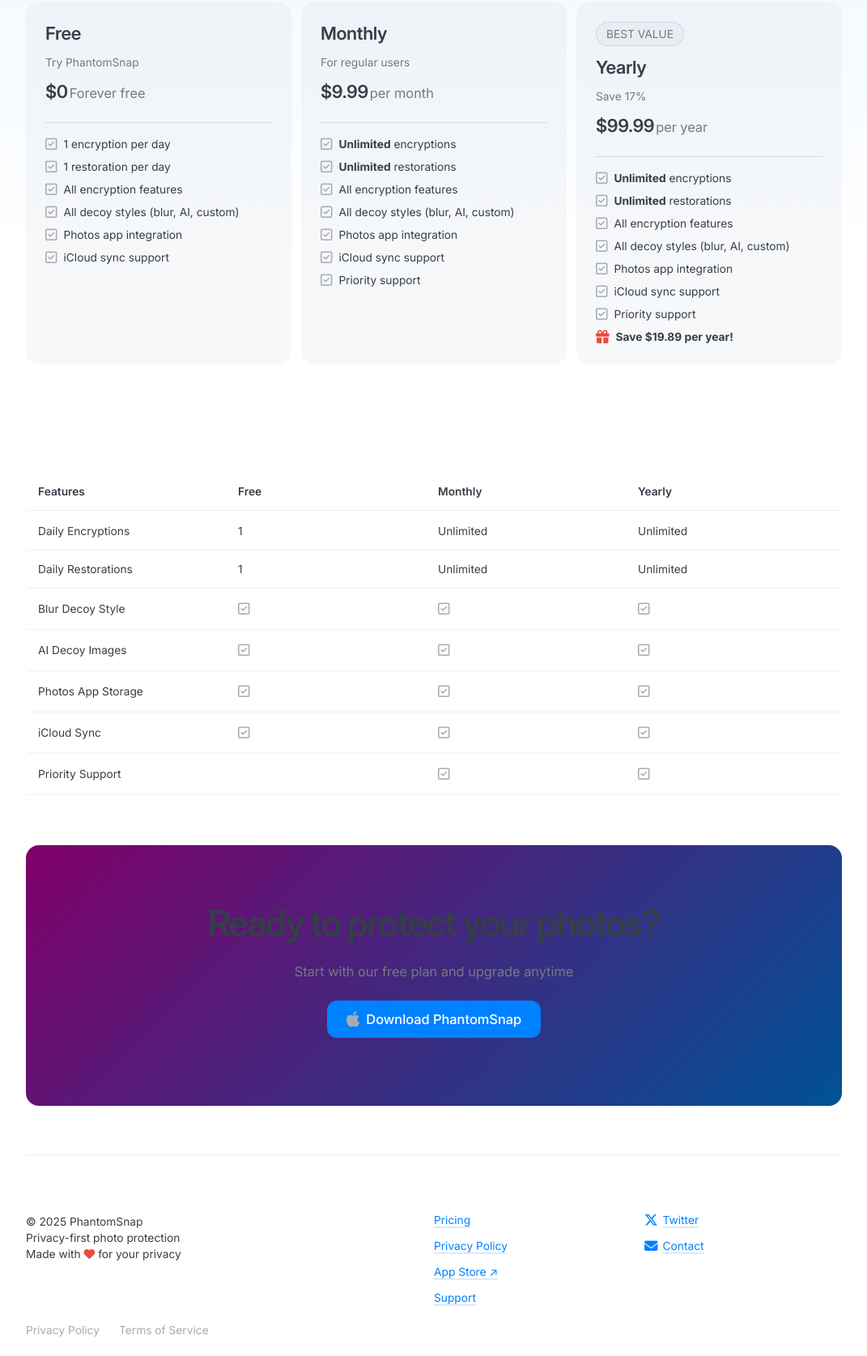
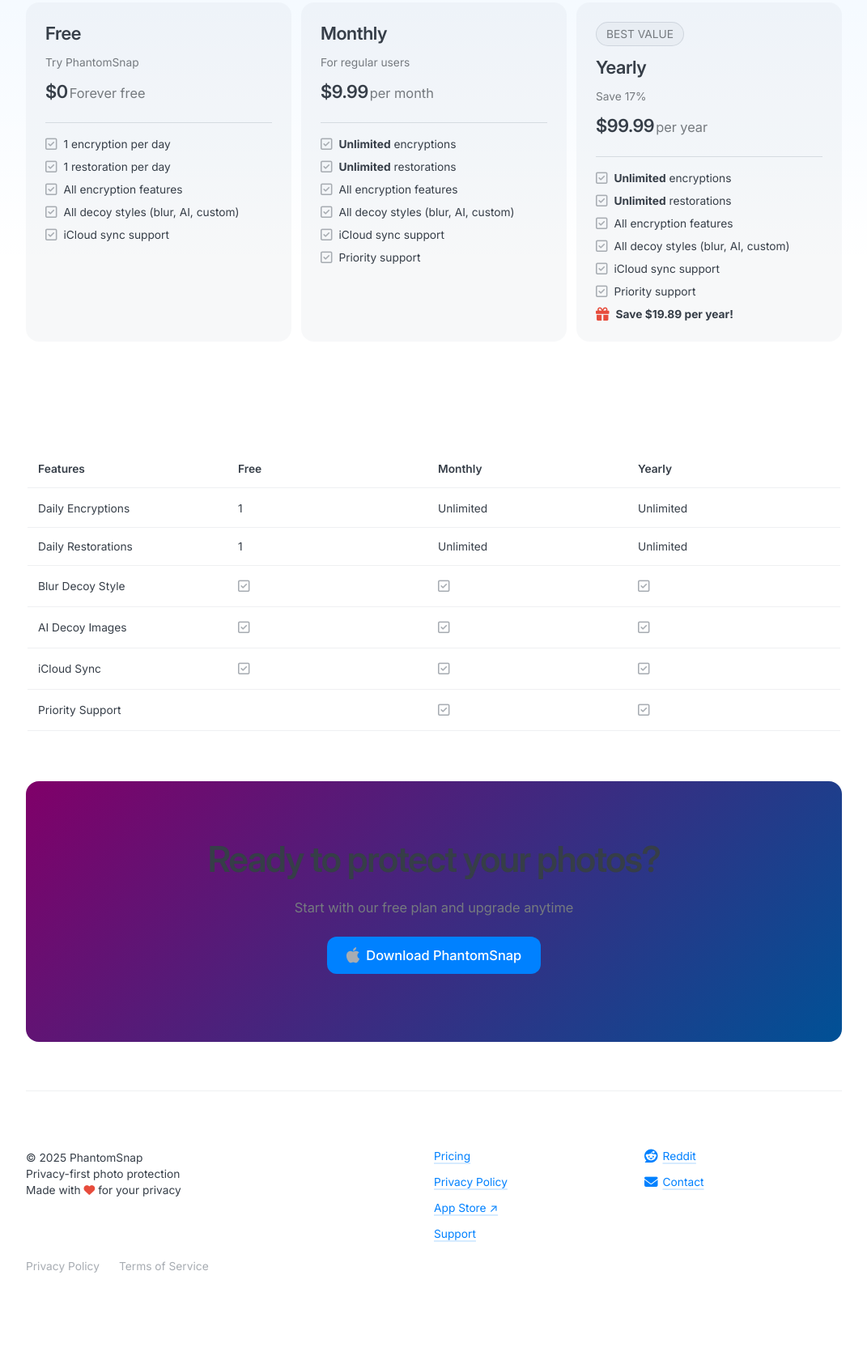
Before and after one commit to 0hoo/phantom-snap-site, a plain HTML site: page pricing.html in a window 1280 px wide. Shown: the part 309-1984 px from the top of the page at 81% size, without its empty margins (104-1175 px from the left). After the commit the page ends 1905 px from the top, so only its background shows below. Drawn offline with Linux system fonts and the light colour scheme.

Commit message:
Update text

```diff
--- a/pricing.html
+++ b/pricing.html
@@ -76,10 +76,6 @@
                 </div>
                 <div class="feature-item paragraph s">
                   <div class="fa-regular fa-square-check icon m"></div>
-                  <div>Photos app integration</div>
-                </div>
-                <div class="feature-item paragraph s">
-                  <div class="fa-regular fa-square-check icon m"></div>
                   <div>iCloud sync support</div>
                 </div>
               </div>
@@ -111,10 +107,6 @@
                 <div class="feature-item paragraph s">
                   <div class="fa-regular fa-square-check icon m"></div>
                   <div>All decoy styles (blur, AI, custom)</div>
-                </div>
-                <div class="feature-item paragraph s">
-                  <div class="fa-regular fa-square-check icon m"></div>
-                  <div>Photos app integration</div>
                 </div>
                 <div class="feature-item paragraph s">
                   <div class="fa-regular fa-square-check icon m"></div>
@@ -154,10 +146,6 @@
                 <div class="feature-item paragraph s">
                   <div class="fa-regular fa-square-check icon m"></div>
                   <div>All decoy styles (blur, AI, custom)</div>
-                </div>
-                <div class="feature-item paragraph s">
-                  <div class="fa-regular fa-square-check icon m"></div>
-                  <div>Photos app integration</div>
                 </div>
                 <div class="feature-item paragraph s">
                   <div class="fa-regular fa-square-check icon m"></div>
@@ -213,18 +201,6 @@
             </tr>
             <tr class="pricing-table-row">
               <td class="paragraph s">AI Decoy Images</td>
-              <td>
-                <div class="fa-regular fa-square-check icon m"></div>
-              </td>
-              <td>
-                <div class="fa-regular fa-square-check icon m"></div>
-              </td>
-              <td>
-                <div class="fa-regular fa-square-check icon m"></div>
-              </td>
-            </tr>
-            <tr class="pricing-table-row">
-              <td class="paragraph s">Photos App Storage</td>
               <td>
                 <div class="fa-regular fa-square-check icon m"></div>
               </td>
@@ -294,11 +270,11 @@
         </div>
         <div>
           <div class="link-list">
-            <a href="https://twitter.com/phantomsnap" class="icon-link ui s" target="_blank">
-              <div class="fa-brands fa-x-twitter icon m color-accent"></div>
-              <div class="pseudo-link">Twitter</div>
+            <a href="https://reddit.com/r/phantomsnap" class="icon-link ui s" target="_blank">
+              <div class="fa-brands fa-reddit icon m color-accent"></div>
+              <div class="pseudo-link">Reddit</div>
             </a>
-            <a href="mailto:hello@phantomsnap.app" class="icon-link ui s">
+            <a href="mailto:support@phantomsnap.app" class="icon-link ui s">
               <div class="fa-solid fa-envelope icon m color-accent"></div>
               <div class="pseudo-link">Contact</div>
             </a>
```
Also changed, not shown: index.html (+20 -27 lines), privacy.html (+4 -7 lines).
